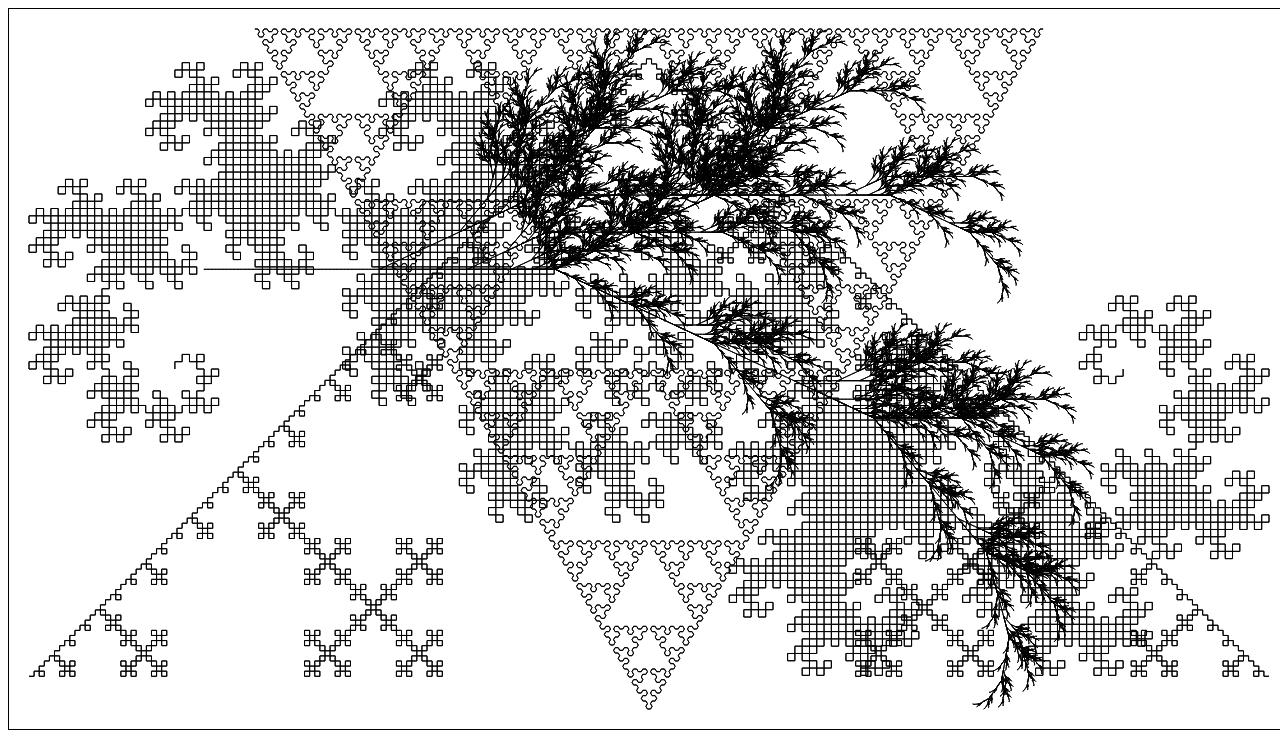
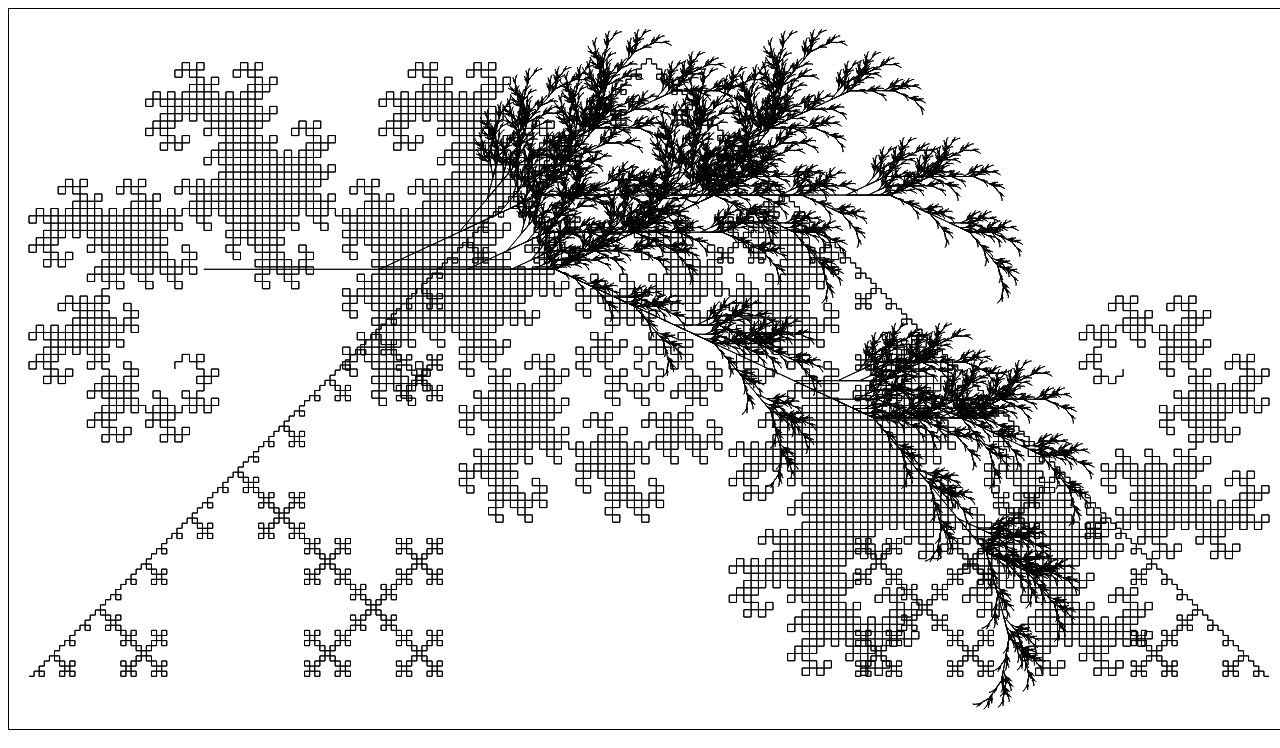
Before and after one commit to Auoja/lindenmayer.js, a plain HTML site: page index.html in a window 1280 px wide. Drawn offline with Linux system fonts and the light colour scheme.

Commit message:
Revert "Added ability to add custom rules to L-Systems"
This reverts commit ab13cd7f4ea115a4767e0937e4c554516fd80dfb.

Conflicts:
	index.html
	simplel.js

```diff
--- a/index.html
+++ b/index.html
@@ -78,9 +78,6 @@
                     angle: 60
                 });
 
-                sierpinskiRenderer.addRule('A', sierpinskiRenderer.DRAW);
-                sierpinskiRenderer.addRule('B', sierpinskiRenderer.DRAW);
-
                 plantRenderer.render();
                 dragonRenderer.render();
                 kockRenderer.render();
--- a/simplel.js
+++ b/simplel.js
@@ -1,3 +1,9 @@
+const ANTICLOCK = '+';
+const CLOCKWISE = '-';
+const PUSH = '[';
+const POP = ']';
+const DRAW = 'F';
+
 const RAD = Math.PI / 180;
 
 function Pen(x, y, d, c) {
@@ -44,25 +50,13 @@ function RenderL(conf) {
         maxY: this.height
     };
     this.pen = new Pen(0, 0, 0);
-    this.penStates = [];
 
     this.padding = 20;
 
-    this.renderingRules = {
-        '+': this.ANTICLOCK,
-        '-': this.CLOCKWISE,
-        '[': this.PUSH,
-        ']': this.POP,
-        'F': this.DRAW
-    };
-
-    this.addRule = function(ch, rule) {
-        this.renderingRules[ch] = rule;
-    };
 
     this.render = function() {
 
-        // this.tree = this.tree.replace(/[^F\+\-\[\]]/g, '');
+        this.tree = this.tree.replace(/[^F\+\-\[\]]/g, '');
 
         var defaultDist = Math.max(this.width, this.height);
 
@@ -90,32 +84,27 @@ function RenderL(conf) {
 
 }
 
-RenderL.prototype.DRAW = function(dist, draw) {
-    this.drawForward(dist, draw)
-};
+RenderL.prototype.process = function(dist, draw) {
 
-RenderL.prototype.ANTICLOCK = function() {
-    this.pen.angle += this.angle;
-};
+    var penStates = [];
 
-RenderL.prototype.CLOCKWISE = function() {
-    this.pen.angle -= this.angle;
-};
-
-RenderL.prototype.PUSH = function() {
-    this.penStates.push(new Pen(this.pen.x, this.pen.y, this.pen.angle, this.pen.color));
-};
-
-RenderL.prototype.POP = function() {
-    this.pen = this.penStates.pop();
-};
-
-RenderL.prototype.process = function(dist, draw) {
-    var operation;
     for (var i = 0; i < this.tree.length; i++) {
-        operation = this.renderingRules[this.tree.charAt(i)];
-        if (operation) {
-            operation.apply(this, [dist, draw]);
+        switch (this.tree.charAt(i)) {
+            case ANTICLOCK:
+                this.pen.angle += this.angle;
+                break;
+            case CLOCKWISE:
+                this.pen.angle -= this.angle;
+                break;
+            case PUSH:
+                penStates.push(new Pen(this.pen.x, this.pen.y, this.pen.angle, this.pen.color));
+                break;
+            case POP:
+                this.pen = penStates.pop();
+                break;
+            case DRAW:
+                this.drawForward(dist, draw);
+                break;
         }
     }
 };
```
